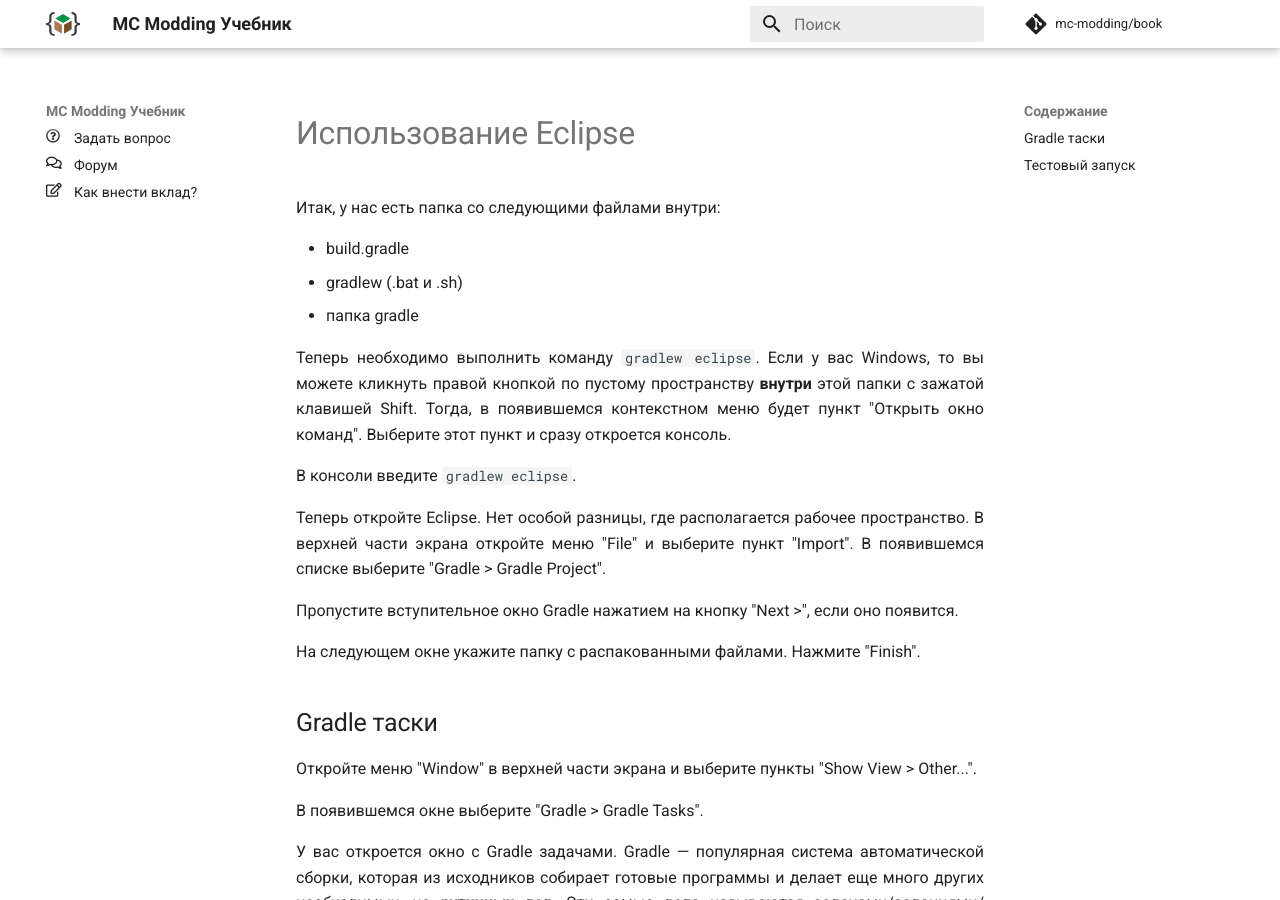
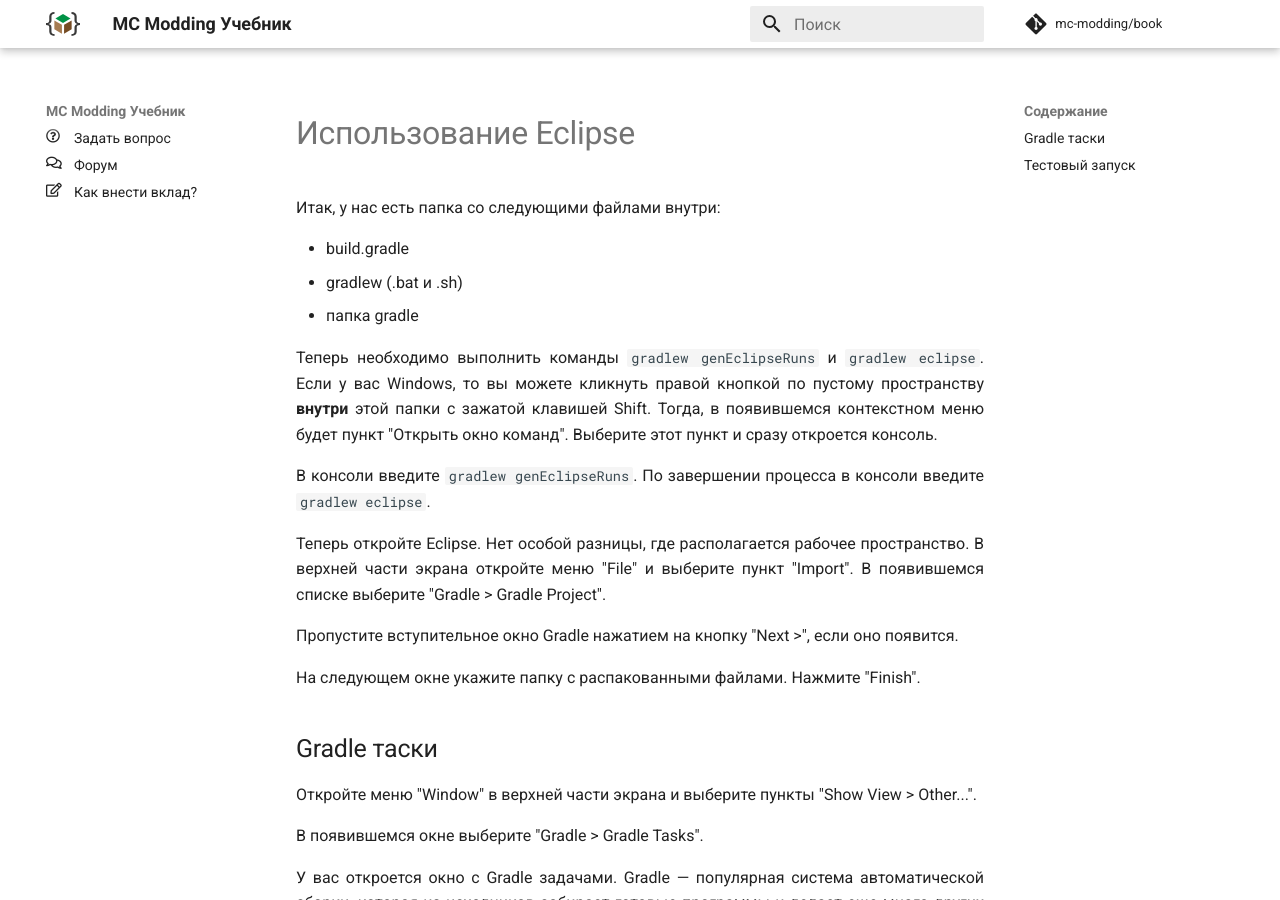
Before and after one commit to mc-modding/book, an MkDocs documentation site: the page built from docs/1.12/preparation/setup-eclipse/index.md, in a window 1280 px wide and 900 px high. Built offline with MkDocs 1.6.1 and Material for MkDocs 9.7.7, drawn with Linux system fonts in a browser that asks for light colours; nearby versions of some CDN libraries; comment, search, counter and statistics services are not loaded.

Commit message:
Установка eclipse под последнюю версию forge
Изменил установку eclipse под последнюю версию forge

```diff
--- a/docs/1.12/preparation/setup-eclipse/index.md
+++ b/docs/1.12/preparation/setup-eclipse/index.md
@@ -8,11 +8,12 @@
 * gradlew (.bat и .sh)
 * папка gradle
 
-Теперь необходимо выполнить команду `gradlew eclipse`. Если у вас Windows, то вы можете кликнуть правой кнопкой
+Теперь необходимо выполнить команды `gradlew genEclipseRuns` и `gradlew eclipse`. Если у вас Windows, то вы можете кликнуть правой кнопкой
 по пустому пространству **внутри** этой папки с зажатой клавишей Shift. Тогда, в появившемся контекстном меню будет пункт
 "Открыть окно команд". Выберите этот пункт и сразу откроется консоль.
 
-В консоли введите `gradlew eclipse`.
+В консоли введите `gradlew genEclipseRuns`.
+По завершении процесса в консоли введите `gradlew eclipse`.
 
 Теперь откройте Eclipse. Нет особой разницы, где располагается рабочее пространство. В верхней части экрана откройте
 меню "File" и выберите пункт "Import". В появившемся списке выберите "Gradle > Gradle Project".
```
